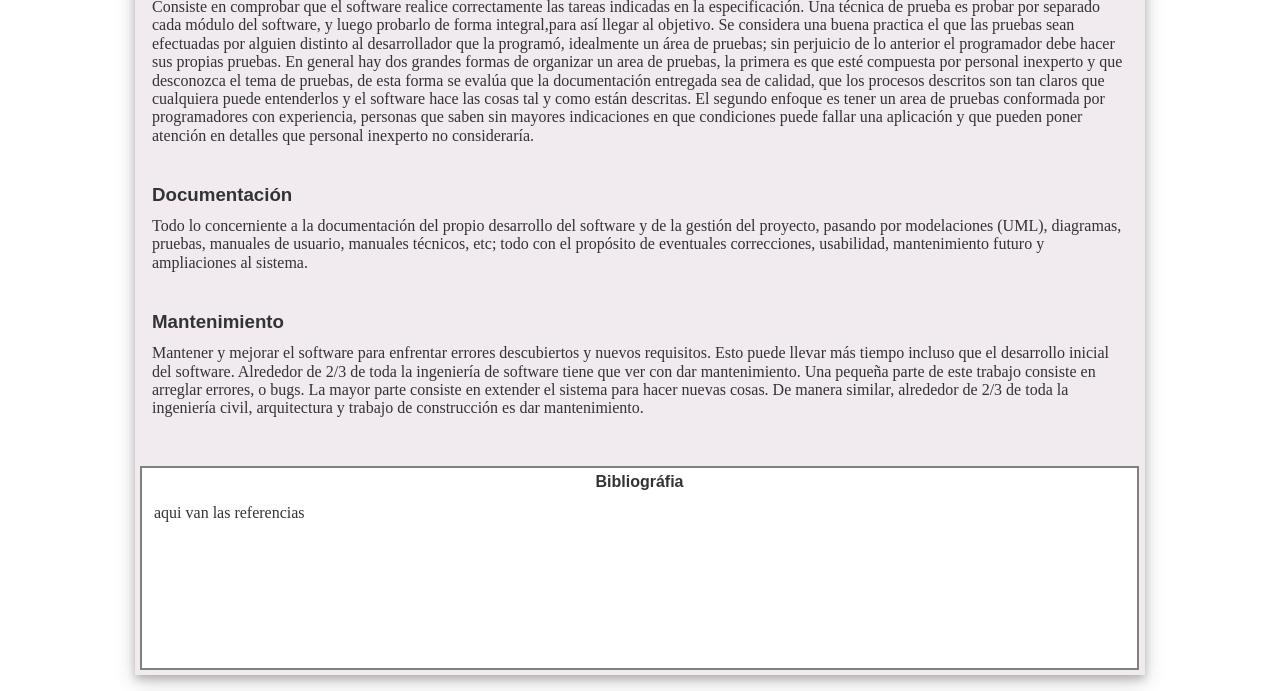
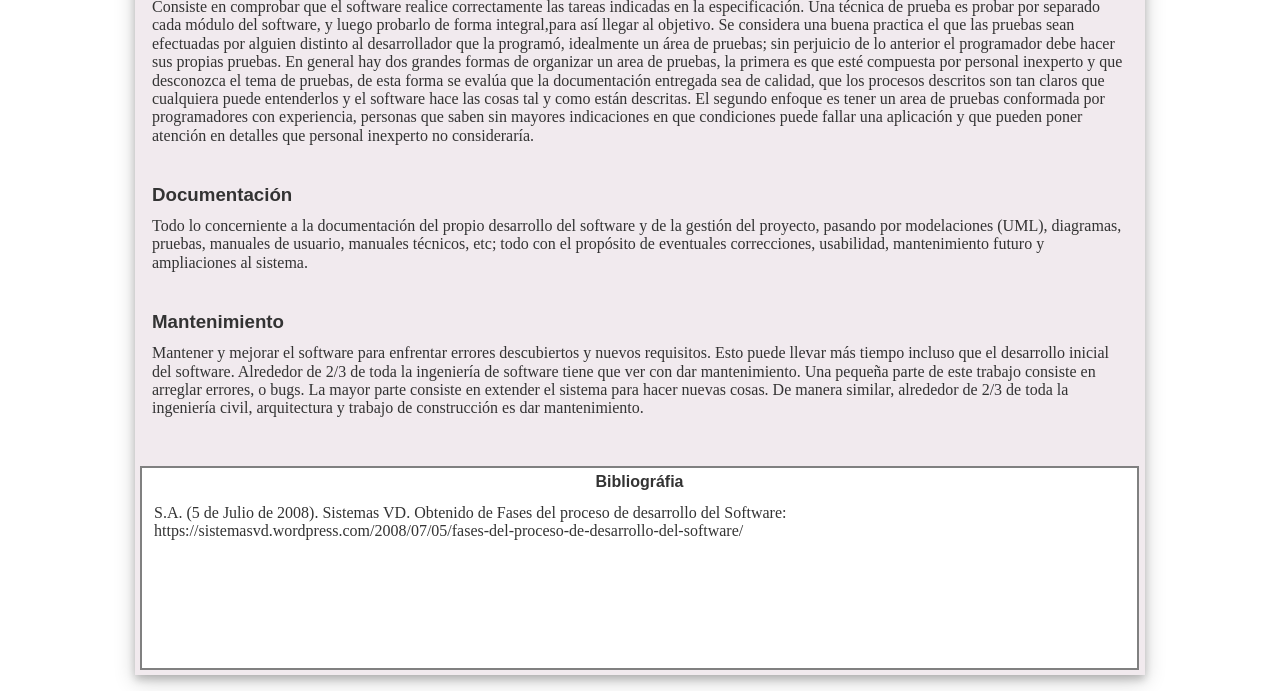
Before and after one commit to elvizrojas/acostajohan.github.io, a plain HTML site: page fasesdedesarrollo.html in a window 1280 px wide. Shown: the part 1775-2466 px from the top of the page. Drawn offline with Linux system fonts and the light colour scheme.

Commit message:
Comi 1
Bibliografia en fases de desarrollo

```diff
--- a/fasesdedesarrollo.html
+++ b/fasesdedesarrollo.html
@@ -86,7 +86,9 @@
 		<br/>
 		<aside>
 			<h4>Bibliográfia</h4>
-			<p>aqui van las referencias</p>
+			<p>S.A. (5 de Julio de 2008). Sistemas VD. Obtenido de Fases del proceso de desarrollo del Software: https://sistemasvd.wordpress.com/2008/07/05/fases-del-proceso-de-desarrollo-del-software/
+
+</p>
 		</aside>
 	</section>
 	<br/>
```
